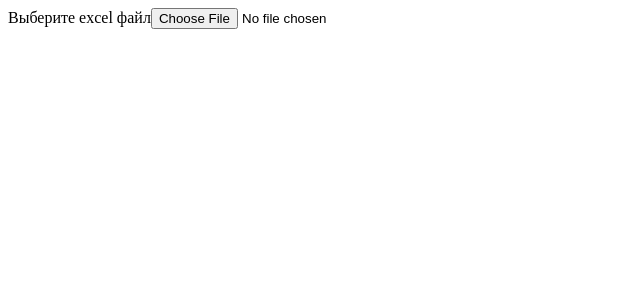
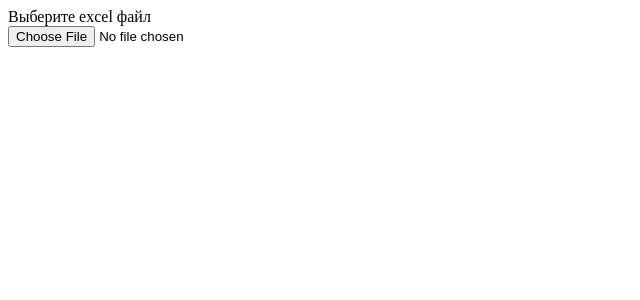
Before and after one commit to damirios/excel_to_pdf, a React (Create React App) app: page / in a window 1280 px wide. Shown: the top 300 px of the page, without its empty margins (0-640 px from the left). Built offline with nearby package versions, Linux system fonts and the light colour scheme.

Commit message:
fix: fixed margins and icons

```diff
--- a/src/App.css
+++ b/src/App.css
@@ -7,5 +7,9 @@
     grid-template-columns: repeat(2, 500px);
     flex-wrap: wrap;
     justify-content: space-between;
-    row-gap: 10px;
+    row-gap: 15px;
 }
+
+label {
+    display: block;
+}
--- a/src/components/Card/Card.tsx
+++ b/src/components/Card/Card.tsx
@@ -35,7 +35,7 @@ export function Card({ row }: { row: Row }) {
           <span></span>
         </div>
       </div>
-      <img src="/assets/bg.png" alt="logo" className="card__bg" />
+      <img src="public/assets/bg.png" alt="logo" className="card__bg" />
     </div>
   );
 }
--- a/src/components/Card/style.scss
+++ b/src/components/Card/style.scss
@@ -1,4 +1,8 @@
 .card {
+    &:nth-child(10n) {
+        margin-bottom: 200px;
+    }
+
     flex: 0 0 auto;
     height: 280px;
     border: 2px solid rgb(201, 200, 200);
```
